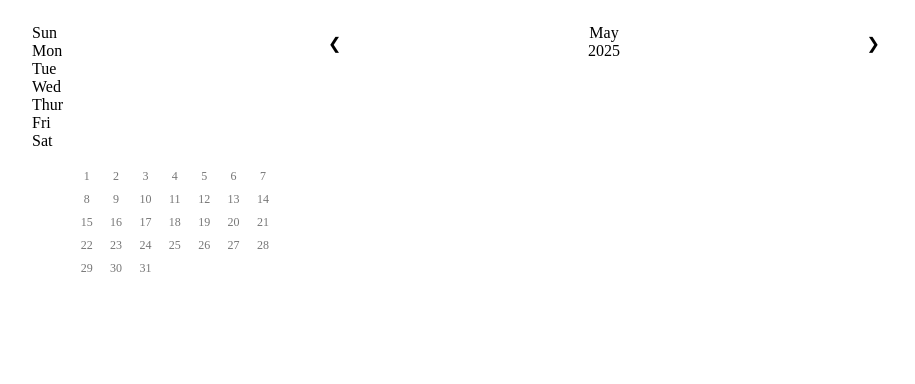
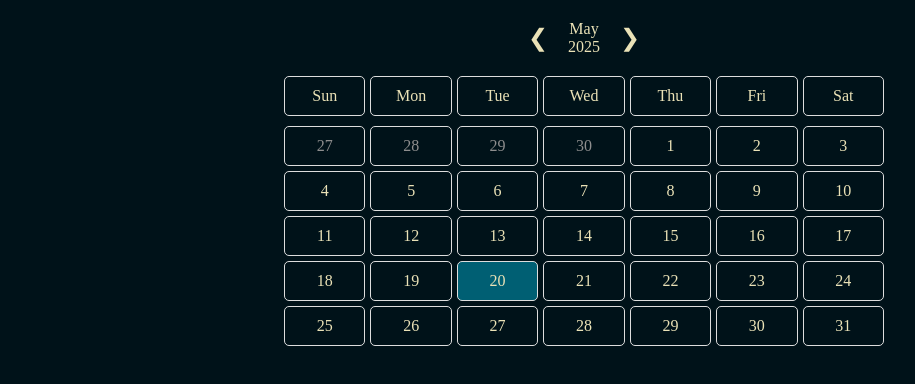
Before and after one commit to maxvantisio/scheduleApp, an Electron app: page index.html in a window 1200 px wide. Shown: the whole page, without its empty margins (16-931 px from the left). Drawn offline with Linux system fonts and the light colour scheme.

Commit message:
temp layout. will change later

```diff
--- a/index.html
+++ b/index.html
@@ -1,7 +1,7 @@
 <!DOCTYPE html>
 <html>
 <head>
-        <meta charset=""UTF-8"/>
+    <meta charset="UTF-8"/>
     <title>Schedule App</title>
     <link rel="stylesheet" href="./styles/styles.css">
 </head>
@@ -9,24 +9,22 @@
     <div class="header">
         <ul>
             <li class="prev">&#10094;</li>
+            <li id="month"></li>
             <li class="next">&#10095;</li>
-                <li id="month">May<br><span id="year">2025</span></li>
         </ul>
     </div>
     <div class="calendar">
-            <ul class="daysOfWeek">
+        <ul class="weekdays">
             <li>Sun</li>
             <li>Mon</li>
             <li>Tue</li>
             <li>Wed</li>
-                <li>Thur</li>
+            <li>Thu</li>
             <li>Fri</li>
             <li>Sat</li>
         </ul>
-            <ul class="dates">
-
-            </ul>
+        <div id="dates"></div>
     </div>
+    <script src="./renderer.js"></script>
 </body>
-    <script src="./renderer.js"></script>
 </html>
--- a/renderer.js
+++ b/renderer.js
@@ -1,10 +1,10 @@
 'use strict';
-
 document.addEventListener('DOMContentLoaded', () => {
 let date = new Date();
 let currYear = date.getFullYear();
 let currMonth = date.getMonth();
 let currDay = date.getDate();
+const realMonth = currMonth; //maybe stop currDay from lighting up when looking at other months
 const months = ["January", "February", "March", "April", "May", "June", "July", "August", "September", "October", "November", "December"];
 let leapYear = () => {
     if (currYear % 100 === 0 ? currYear % 400 === 0 : currYear % 4 === 0)
@@ -19,7 +19,7 @@ let leapYear = () => {
 let kindOfMonth = () => {
     if (months[currMonth] != "February")
     {
-        if (months[currMonth] == "April" || months[currMonth] == "September" || months[currMonth] == "June" || months[currMonth] == "November")
+        if (["April", "September", "June", "November"].includes(months[currMonth]))
         {
             return 30;
         }
@@ -46,11 +46,83 @@ function renderHeader() {
     month.appendChild(year);
 }
 //document.getElementById('year').textContent = `${year}`
+document.querySelector('.prev').addEventListener('click', () => {
+    if (currMonth === 0)
+    {
+        currYear -= 1;
+        currMonth = 11;
+    }
+    else
+    {
+        currMonth -= 1;
+    }
+    renderHeader();
+    showDates();
+})
 
+document.querySelector('.next').addEventListener('click', () => {
+    if (currMonth === 11)
+    {
+        currYear += 1;
+        currMonth = 0;
+    }
+    else
+    {
+        currMonth += 1;
+    }
+    renderHeader();
+    showDates();
+})
 
-
+//Render body of calendar
 function showDates() {
     let datesStart = document.createElement('ul');
+
+    //Get # of days in the current month
+    let daysInMonth = (currMonth === 1) ? (leapYear() === "leap" ? 29 : 28) : kindOfMonth();
+
+    const firstDayOfMonth = new Date(currYear, currMonth, 1).getDay();
+
+    //Get days of pevious month
+    const prevMonth = (currMonth === 0) ? 11 : currMonth - 1;
+    const prevYear = (currMonth === 0) ? currYear - 1 : currYear;
+    const numOfDaysPrev = new Date(prevYear, prevMonth + 1, 0).getDate();
+
+    //Render previous month
+    for (let i = firstDayOfMonth - 1; i >= 0; i--)
+    {
+        const day = document.createElement('li');
+        day.textContent = numOfDaysPrev - i;
+        day.classList.add('otherMonths');
+        datesStart.appendChild(day);
+    }
+
+    //Render current month
+    for (let i = 1; i <= daysInMonth; i++)
+    {
+        const day = document.createElement('li');
+        day.textContent = i;
+        if (i === currDay && currMonth === realMonth)
+        {
+            day.id = 'active';
+        }
+        datesStart.appendChild(day);
+    }
+
+    //Render next month
+    const totalCells = firstDayOfMonth + daysInMonth;
+    const trailingCells = 7 - (totalCells % 7);
+    if (trailingCells < 7)
+    {
+        for (let i = 1; i <= trailingCells; i++)
+        {
+            const day = document.createElement('li');
+            day.textContent = i;
+            day.classList.add('otherMonths');
+            datesStart.appendChild(day);
+        }
+    }
+    /*
     if (currMonth == "February")
     {
         if(leapYear() == "noLeap")
@@ -79,7 +151,12 @@ function showDates() {
         }
         datesStart.appendChild(newDate);
     }
-    document.querySelector('.dates').appendChild(datesStart);
+    //document.querySelector('.dates').innerHTML = '';
+    //document.querySelector('.dates').appendChild(datesStart);
+    */
+    let layout = document.getElementById('dates');
+    layout.innerHTML = '';
+    layout.appendChild(datesStart);
 }
 
 function renderCalendar()
--- a/styles/styles.css
+++ b/styles/styles.css
@@ -1,42 +1,80 @@
+:root {
+    --greyedOut: #8e8e8e;
+    --navy: #001219;
+    --red: #d62828;
+    --orange: #f77f00;
+    --yellow: #fcbf49;
+    --text: #eae2b7;
+    --active: #005f73;
+}
+
 body {
-    display: grid;
-    grid-template-columns: 0.5fr 1fr 0.5fr;
-    grid-template-rows: auto;
-    grid-template-areas:
-    ". hd ."
-    ". list .";
+    background-color: var(--navy);
+    color: var(--text);
 }
 
 .header {
-    grid-area: hd;
     text-align: center;
+    margin: 20px 0;
 }
 
-ul {
-    list-style-type: none;
+.header ul {
+    list-style: none;
+    padding: 0;
+    display: flex;
+    justify-content: center;
+    align-items: center;
+    gap: 20px;
 }
 
-/*put arrows inside month header*/
-.header .prev {
-    float: left;
-    padding-top: 10px;
+.prev, .next {
+    cursor: pointer;
+    font-size: 24px;
 }
 
-.header .next {
-    float: right;
-    padding-top: 10px;
+.weekdays {
+    list-style: none;
+    display: grid;
+    grid-template-columns: repeat(7,1fr);
+    gap: 5px;
+    padding: 0px 0px 10px 0px;
+    max-width: 600px;
+    margin: 0 auto;
 }
 
-.dates {
-    grid-area: list;
+.weekdays li {
+
+    padding: 10px;
+    text-align: center;
+    border: 1px solid #ddd;
+    border-radius: 5px;
 }
 
-.dates li {
-list-style-type: none;
-  display: inline-block;
-  width: 13.6%;
-  text-align: center;
-  margin-bottom: 5px;
-  font-size:12px;
-  color: #777;
+#dates ul {
+    display: grid;
+    grid-template-columns: repeat(7, 1fr);
+    gap: 5px;
+    list-style: none;
+    padding: 0;
+    max-width: 600px;
+    margin: 0 auto;
 }
+
+#dates li {
+    padding: 10px;
+    text-align: center;
+    border: 1px solid #ddd;
+    border-radius: 5px;
+}
+
+.otherMonths {
+    color: var(--greyedOut);
+}
+
+#active {
+    background-color: var(--active);
+}
+
+.prev, .next {
+    user-select: none;
+}
```
Lines whose indentation alone changed are shown as unchanged.
